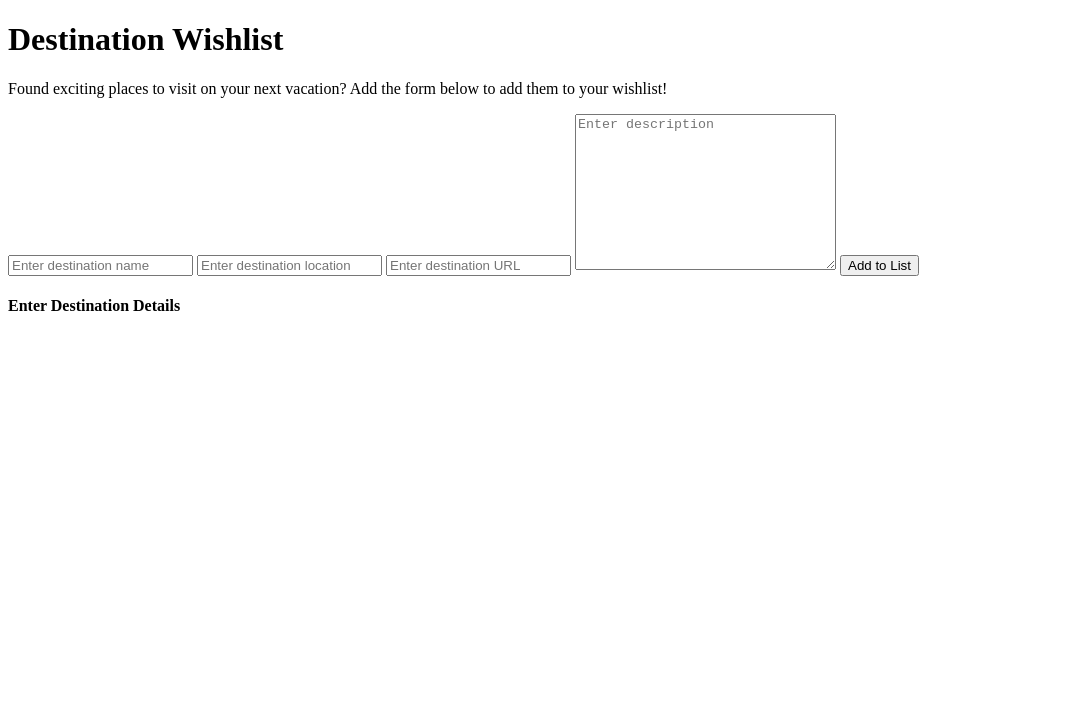
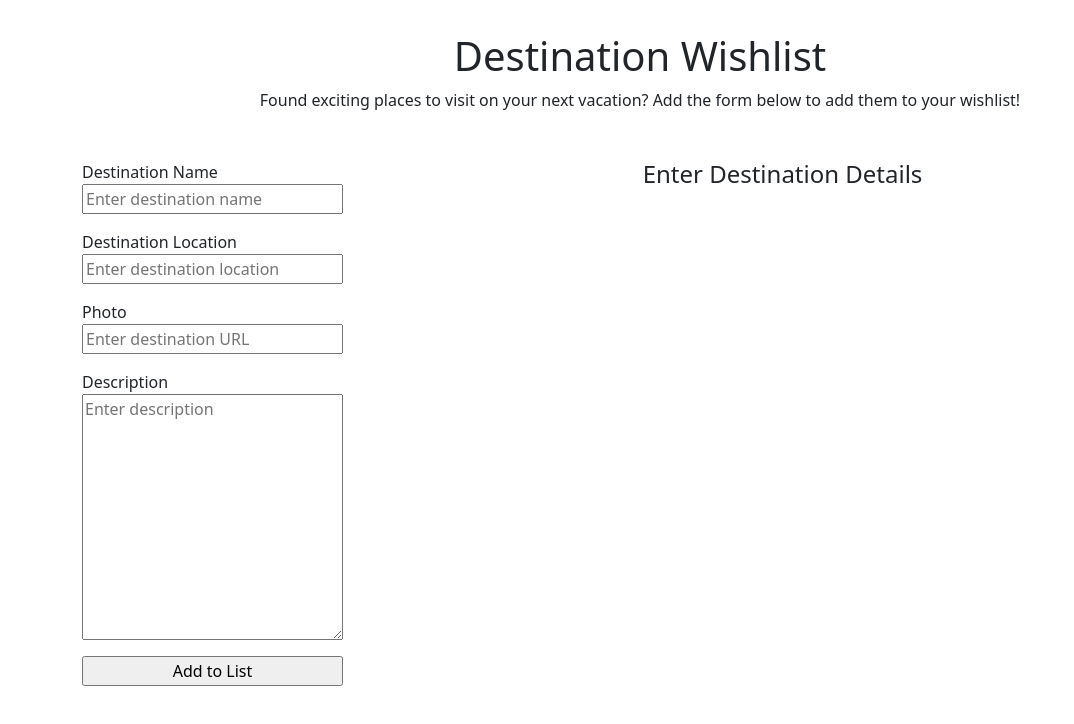
Before and after one commit to breannataylor/destination-wishlist, a plain HTML site: page index.html in a window 1280 px wide. Shown: the whole page, without its empty margins (0-1074 px from the left). Drawn offline with nearby package versions, Linux system fonts and the light colour scheme.

Commit message:
done styling layout according to mockup

```diff
--- a/index.html
+++ b/index.html
@@ -3,58 +3,60 @@
   <head>
     <meta charset="UTF-8" />
     <meta name="viewport" content="width=device-width, initial-scale=1.0" />
+    <link
+      href="https://cdn.jsdelivr.net/npm/bootstrap@5.3.2/dist/css/bootstrap.min.css"
+      rel="stylesheet"
+      integrity="sha384-T3c6CoIi6uLrA9TneNEoa7RxnatzjcDSCmG1MXxSR1GAsXEV/Dwwykc2MPK8M2HN"
+      crossorigin="anonymous"
+    />
+    <link rel="stylesheet" href="styles.css" />
     <title>Destination Page</title>
   </head>
   <body>
-    <header>
+    <header class="container">
       <h1>Destination Wishlist</h1>
       <p>
         Found exciting places to visit on your next vacation? Add the form below
         to add them to your wishlist!
       </p>
     </header>
-    <section>
-      <article>
-        <form action="">
-          <label for="destination_name"></label>
+    <section class="container">
+      <div class="row">
+        <article class="col-12 col-sm-3">
+          <form id="user_input_form">
+            <label for="destination_name">Destination Name</label>
             <input
               type="text"
-            name=""
               id="destination_name"
               placeholder="Enter destination name"
             />
-
-          <label for="destination_location"></label>
+            <label for="destination_location">Destination Location</label>
             <input
               type="text"
-            name=""
               id="destination_location"
               placeholder="Enter destination location"
             />
-
-          <label for="destination_image"></label>
+            <label for="destination_image">Photo</label>
             <input
               type="url"
-            name=""
               id="destination_image"
               placeholder="Enter destination URL"
             />
-
-          <label for="description"></label>
+            <label for="description">Description</label>
             <textarea
               placeholder="Enter description"
               id="description"
               cols="30"
               rows="10"
             ></textarea>
-
             <input type="submit" value="Add to List" />
           </form>
         </article>
-      <article>
-        <h4>Enter Destination Details</h4>
+        <article class="col-12 col-sm-9">
+          <h4 id="card_container_heading">Enter Destination Details</h4>
           <div id="card_container"></div>
         </article>
+      </div>
     </section>
   </body>
 </html>
--- /dev/null
+++ b/styles.css
@@ -0,0 +1,24 @@
+header.container,
+#user_input_form {
+    display: flex;
+    flex-direction: column;
+}
+
+header.container {
+    align-items: center;
+    padding: 2rem;
+}
+
+#user_input_form input,
+#user_input_form textarea {
+    margin-bottom: 1rem;
+}
+
+#card_container_heading {
+    text-align: center;
+}
+
+#cards_container {
+    display: flex;
+    flex-wrap: wrap;
+}
```
Lines whose indentation alone changed are shown as unchanged.
